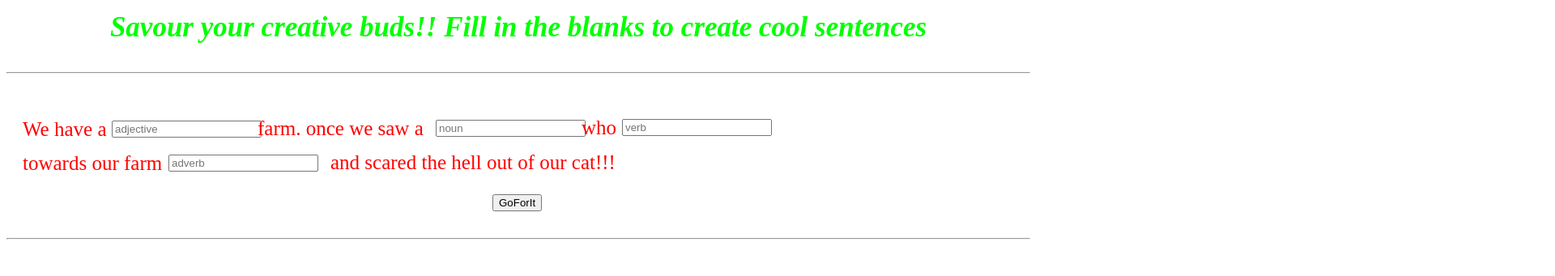
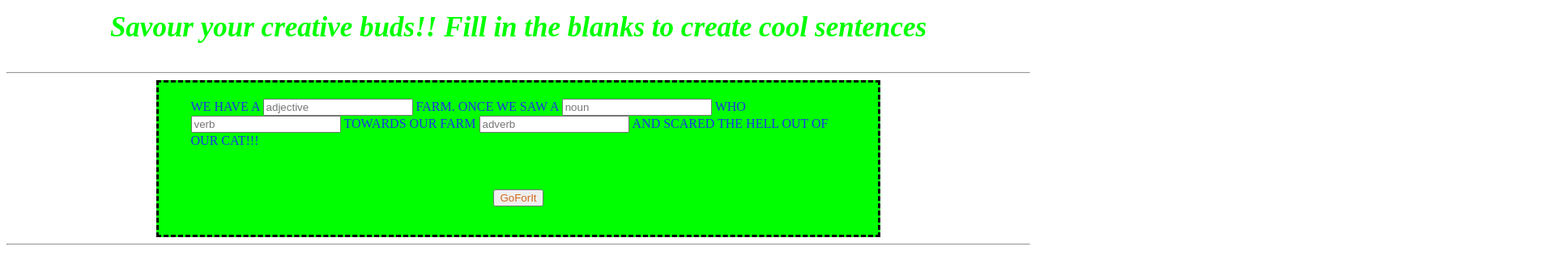
Before and after one commit to sachin19183/webApp, a plain HTML site: page JS Games/index.html in a window 1280 px wide. Shown: the part 113-454 px from the top of the page at 81% size, 1920 px wide, since content can reach past the window. Drawn offline with Linux system fonts and the light colour scheme.

Commit message:
improved code for css

```diff
--- a/JS Games/index.html
+++ b/JS Games/index.html
@@ -10,25 +10,25 @@
     <h1 > !!!MadLibs for FUN!!!</h1>
     <h3>Savour your creative buds!! Fill in the blanks to create cool sentences </h3>
     <hr>
-    <div style="height:170px">
-    <form action="/submit word string">
-        <p id="FirstBlock"> We have a </p>
-       <input id="FirstBlank" type="text" placeholder="adjective" required />
-        <p id="SecondBlock"> farm. once we saw a </p>
-       <input id="SecondBlank" type="text" placeholder="noun" required />
-       <p id="ThirdBlock"> who </p>
-        <input id="ThirdBlank" type="text" placeholder="verb" required />
-       <p id="FourthBlock"> towards our farm </p>
-       <input id="FourthBlank" type="text" placeholder="adverb" required />
-       <p id="FifthBlock"> and scared the hell out of our cat!!! </p>
+    <div class="maindiv"  >
 
-        <button id="button" type="submit">GoForIt</button>
+        <form action="/submit word string">
+            <p> We have a </p>
+           <input type="text" placeholder="adjective" required />
+            <p> farm. once we saw a </p>
+           <input type="text" placeholder="noun" required />
+           <p>who </p>
+            <input type="text" placeholder="verb" required />
+           <p> towards our farm </p>
+           <input type="text" placeholder="adverb" required />
+           <p> and scared the hell out of our cat!!! </p>
 
-    </form>
+            <button id="button" type="submit">GoForIt</button>
+
+        </form>
 
 
-
-    </div>
+</div>
     <hr id="bottomline">
     <script src="Madlibs.js"></script>
 </body>
--- a/JS Games/style.css
+++ b/JS Games/style.css
@@ -1,4 +1,3 @@
-
 h1 {
     color: #1c35e8;
     text-align: center;
@@ -6,80 +5,38 @@ h1 {
     font-size:50px;
 }
 h3 {
+    position: relative;
     color: #00FF00;
     text-align: center;
     font-weight:bolder;
     font-style: italic;
     font-size:35px;
 }
-p {
-    color: #FF0000;
-    text-align: justify;
-    font-weight:normal;
-    font-style: normal;
-    font-size: 25px;
+.maindiv {
+    /* position:relative; */
+    background-color: #00FF00;
+    padding: 20px 40px 20px 40px;
+    border-style: dashed;
+    margin: 0px auto;
+    /* display:inline; */
+     width: 64%;
+    /* text-align: center; */
 }
-#FirstBlock {
-   /* position:absolute;
-    left:10px;
-    top: 200px;
-    */
-    position: relative;
-    top:30px;
-    left:20px;
+.maindiv p{
+   color: #1c35e8;
+   display:inline;
+   line-height: 20px;
+   text-align: center;
+   text-transform: uppercase;
+
 }
-#FirstBlank {
-    position: relative;
-    bottom:20px;
-    left:130px;
+.maindiv input {
+
+    display:inline;
 }
+.maindiv button {
+    margin:50px auto 15px auto;
+    color: chocolate;
+    display:block;
 
-#SecondBlock {
-    position:relative;
-    bottom: 70px;
-    left:310px;
 }
-
-#SecondBlank {
-    position: relative;
-    bottom:120px;
-    left:530px;
-}
-
-#ThirdBlock {
-    position:relative;
-    bottom: 170px;
-    left:710px;
-}
-
-#ThirdBlank {
-    position: relative;
-    bottom:220px;
-    left:760px;
-}
-
-#FourthBlock {
-    position:relative;
-    bottom:225px;
-    left:20px;
-}
-
-#FourthBlank {
-    position: relative;
-    bottom:275px;
-    left:200px;
-}
-#FifthBlock {
-    position:relative;
-    bottom:325px;
-    left:400px;
-}
-button {
-    position:relative;
-    bottom:325px;
-    left:600px;
-}
-bottomline {
-    position:relative;
-    top:20px;
-}
```
